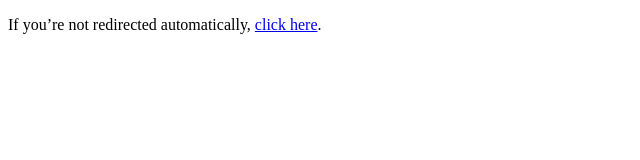
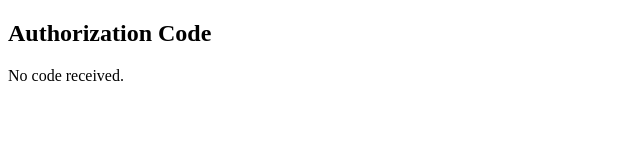
Before and after one commit to jchavez5656/chavez-redirect, a plain HTML site: page index.html in a window 1280 px wide. Shown: the whole page, without its empty margins (0-640 px from the left). Drawn offline with Linux system fonts and the light colour scheme.

Commit message:
Update index.html

```diff
--- a/index.html
+++ b/index.html
@@ -1,16 +1,13 @@
 <!DOCTYPE html>
-<html><head><meta charset="utf-8"></head>
-<body>
-  <script>
-    const params = new URLSearchParams(window.location.search);
-    const code   = params.get('code');
-    if (code) {
-      window.location = 'myapp://oauth-callback?code=' + code;
-    }
-  </script>
-  <p>If you’re not redirected automatically, <a id="fallback">click here</a>.</p>
-  <script>
-    document.getElementById('fallback').href =
-      'myapp://oauth-callback?code=' + new URLSearchParams(window.location.search).get('code');
-  </script>
-</body></html>
+<html>
+  <head><meta charset="utf-8"><title>OAuth Redirect</title></head>
+  <body>
+    <h2>Authorization Code</h2>
+    <p id="code-display">Waiting for code...</p>
+    <script>
+      const params = new URLSearchParams(window.location.search);
+      const code = params.get('code');
+      document.getElementById('code-display').innerText = code || 'No code received.';
+    </script>
+  </body>
+</html>
```
